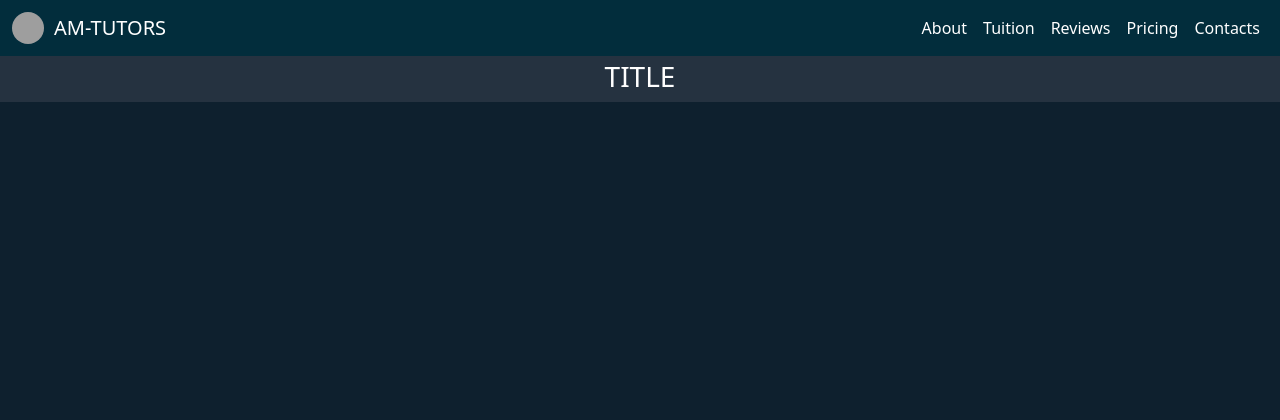
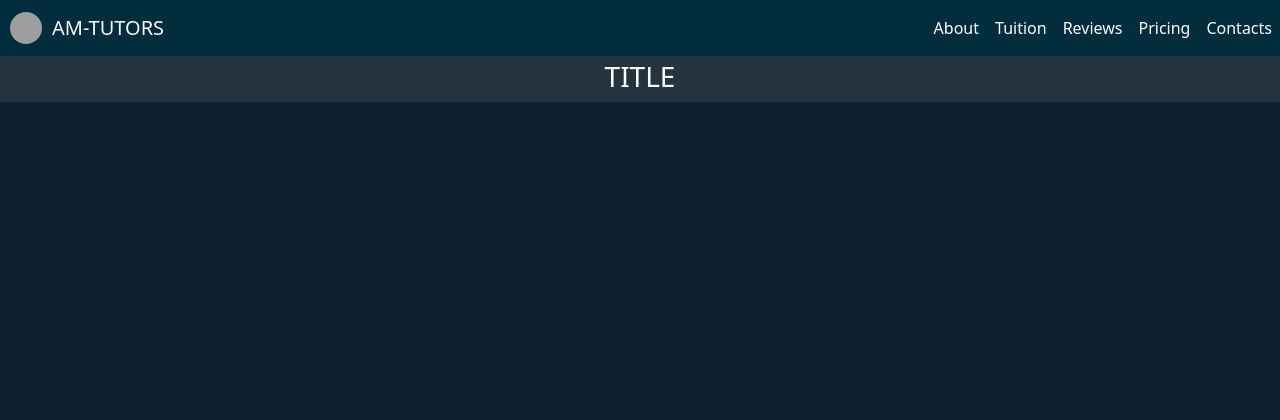
Before and after one commit to BeedPro/AM-Tutors, a Django app: page / in a window 1280 px wide. Shown: the top 420 px of the page. Run offline with Django 3.2, Linux system fonts and the light colour scheme; grey boxes are pictures that could not be loaded.

Commit message:
Refactor to navbar position

```diff
--- a/main/templates/base.html
+++ b/main/templates/base.html
@@ -16,13 +16,13 @@
     <meta name="viewport" content="width=device-width, initial-scale=1.0">
 </head>
 
-<body class="d-flex flex-column h-100 body-bg-color">
 <header>
-        <!-- Fixed navbar -->
+    <div class="container-fluid">
         <nav class="navbar navbar-expand-md fixed-top nav-footer-color">
-            <div class="container-fluid">
+            <a href="/" class="text-light padding-left-10">
                 <a href="/"><img  class="nav-logo" src="https://media.istockphoto.com/id/1205507976/vector/graduate-cap-logo-university-mortarboard.jpg?s=612x612&w=0&k=20&c=X_WSdETOyZPl9KeYSdYCYCltoS7cYwUtQHM6hbj_QqQ="></a>
-                <a class="navbar-brand" href="/" style="padding-left: 10px;">AM-TUTORS</a>
+                <a class="navbar-brand nav-logo-text text-light" href="/" >AM-TUTORS</a>
+            </a>
             <button class="navbar-toggler" type="button" data-bs-toggle="collapse" data-bs-target="#navbarCollapse" aria-controls="navbarCollapse" aria-expanded="false" aria-label="Toggle navigation">
                 <span class="navbar-toggler-icon"></span>
             </button>
@@ -44,12 +44,11 @@
                         <a class="nav-link nav-link-color" href="/contacts">Contacts</a>
                     </li>
                 </ul>
-                    <form class="d-flex">
-</form>
-                </div>
             </div>
         </nav>
+    </div>
 </header>
+<body class="d-flex flex-column h-100 body-bg-color">
     <!-- Begin page content -->
     <main >
         <div class="container-fluid page-heading container-pad">
--- a/static/css/base.css
+++ b/static/css/base.css
@@ -46,6 +46,14 @@
     border-radius: 50%;
 }
 
+.nav-logo-text{
+    padding-left: 10px;
+}
+
+.padding-left-10{
+    padding-left: 10px;
+}
+
 .page-heading{
     background-color: var(--heading-color);
     color: var(--font-on-dark);
```
Lines whose indentation alone changed are shown as unchanged.
